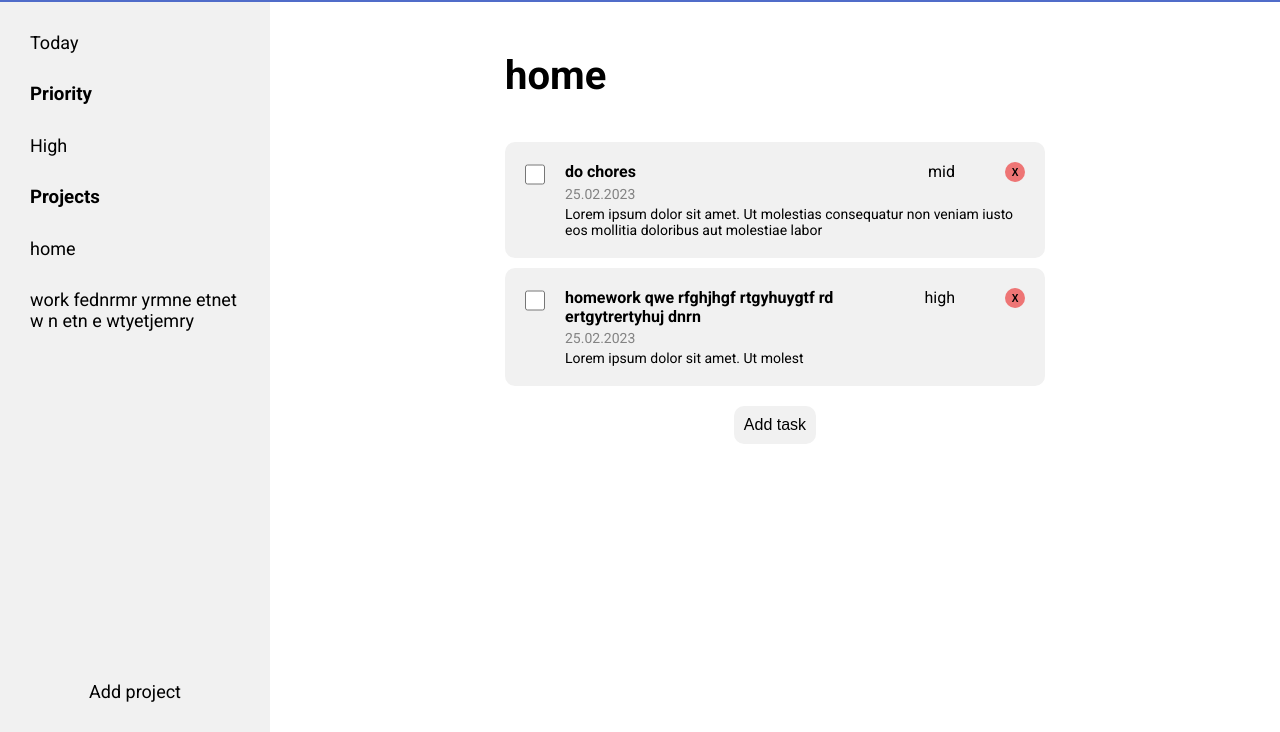
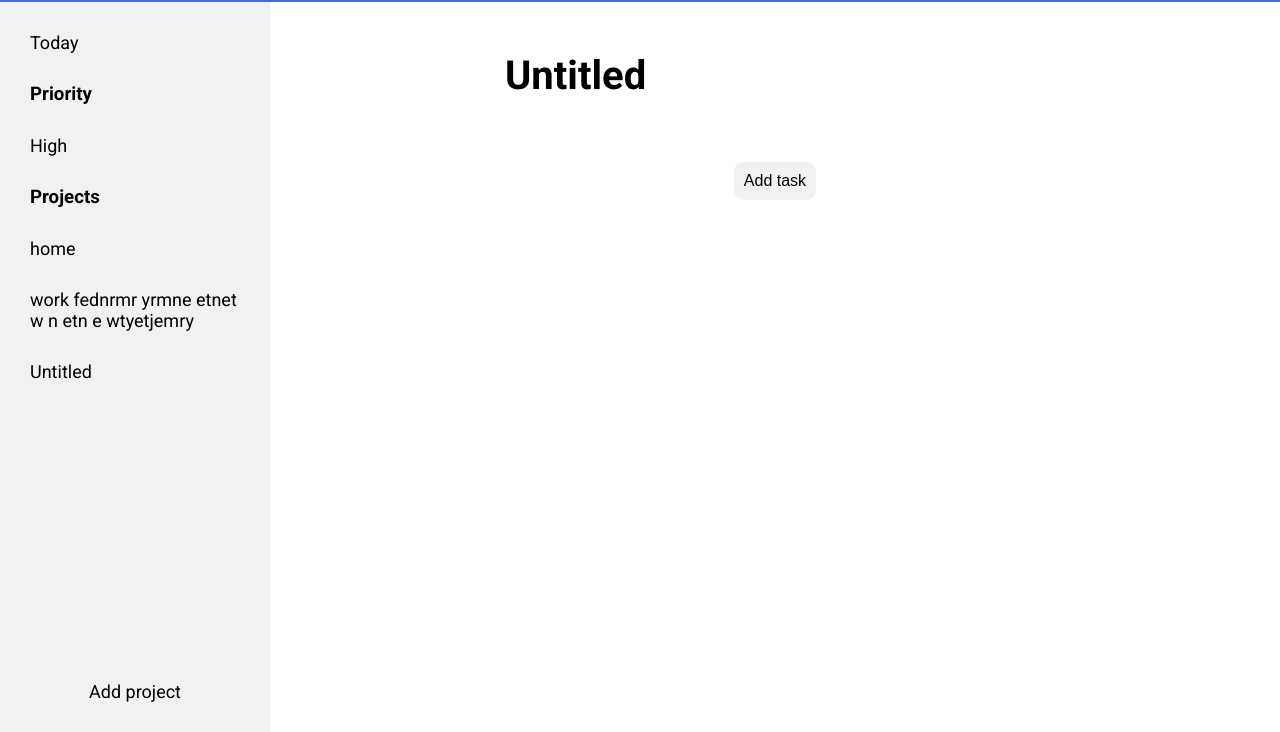
Before and after one commit to golkii/todo-list, a website built with webpack: page dist/index.html in a window 1280 px wide. Both pictures are taken after a click on the element "Add project". Shown: the part 68-800 px from the top of the page. Built offline with nearby package versions, Linux system fonts and the light colour scheme; what autosize would draw is missing.

Commit message:
Made adding project

```diff
--- a/src/displayController.js
+++ b/src/displayController.js
@@ -1,24 +1,27 @@
 import autosize from "autosize";
 
 const displayController = (function () {
-  let projectsHeader = document.getElementById('side-block-container');
   let taskContainer = document.querySelector('.task-container');
   let addTaskButton = document.getElementById('add-task-button');
+  let projectsContainer = document.getElementById('projects-container');
 
-  const generatePage = (projects) => {
+  const generatePage = (projects, position) => {
+    projectsContainer.innerHTML = '';
     projects.forEach((project) => {
-      generateProjects(project);
+      generateProjects(project, projects);
     });
-    generateProjectPage(projects[0], projects);
+    generateProjectPage(projects[position], projects);
   }
 
   // Function generates projects on sidebar
-  const generateProjects = (project) => {
+  const generateProjects = (project, projects) => {
     let newProject = document.createElement('div');
     newProject.textContent = project.getTitle();
     newProject.classList.add('side-block');
-    projectsHeader.append(newProject);
-    newProject.addEventListener('click', () => generateProjectPage(project));
+    projectsContainer.append(newProject);
+    newProject.addEventListener('click', () => {
+      generateProjectPage(project, projects);
+    });
   }
 
   // Function generates tasks in main block
@@ -69,7 +72,7 @@ const displayController = (function () {
   }
 
   //Function generates main header
-  const generateHeader = (project) => {
+  const generateHeader = (project, projects) => {
     console.log('Called generateHeader()');
 
     let projectHeader = document.getElementById('main-header');
@@ -83,16 +86,13 @@ const displayController = (function () {
     projectHeader.addEventListener('change', () => {
       console.log(project);
       project.setTitle(projectHeader.value);
+      projectsContainer.innerHTML = '';
+      projects.forEach((project) => {
+        generateProjects(project, projects);
+      });
       generateHeader(project);
     });
     autosize.update(projectHeader);
-  }
-
-  const changeHead = (e) => {
-    let projectHeader = document.getElementById('main-header');
-    console.log(project);
-    project.setTitle(projectHeader.value);
-    generateHeader(project);
   }
 
   //Function generates main page
@@ -101,7 +101,7 @@ const displayController = (function () {
     addTaskButton.removeEventListener('click', () => { });
     addTaskButton.classList.remove('hide');
     taskContainer.innerHTML = '';
-    generateHeader(project);
+    generateHeader(project, projects);
     addTaskButton.addEventListener('click', () => { generateTaskForm(project) });
 
     let tasks = project.getAllTasks();
--- a/src/index.js
+++ b/src/index.js
@@ -11,14 +11,6 @@ let task1 = new Task('do chores', 'Lorem ipsum dolor sit amet. Ut molestias cons
 let task2 = new Task('homework qwe rfghjhgf rtgyhuygtf rd ertgytrertyhuj dnrn', 'Lorem ipsum dolor sit amet. Ut molest', '25.02.2023', 'high');
 project.addTask(task1);
 project.addTask(task2);
-// let temp = project.getAllTasks();
-
-// console.log(project.getTask(0));
-
-//displayController.generateProjects(project);
-
-// displayController.generateHeader(project);
-// displayController.generateTask(project.getTask(0));
 
 let workProject = new Project('work fednrmr yrmne etnet w n etn e wtyetjemry');
 
@@ -29,12 +21,14 @@ workProject.addTask(workTask1);
 workProject.addTask(workTask2);
 workProject.addTask(workTask3);
 
-// console.log(temp.indexOf(workTask1));
-
 allProjects.push(project);
 allProjects.push(workProject);
 
-// displayController.generateProjects(project);
-// displayController.generateProjects(workProject);
-// displayController.generateProjectPage(project);
-displayController.generatePage(allProjects);
+displayController.generatePage(allProjects, 0);
+
+let addProjectButton = document.getElementById('add-project-button');
+addProjectButton.addEventListener('click', () => {
+    let newProject = new Project('Untitled');
+    allProjects.push(newProject);
+    displayController.generatePage(allProjects, allProjects.length - 1);
+});
--- a/src/style.css
+++ b/src/style.css
@@ -37,7 +37,9 @@ p {
   padding: 20px;
   display: flex;
   flex-direction: column;
-  justify-content: space-between;
+  gap: 10px;
+  /* justify-content:flex-start; */
+  position: relative;
 }
 
 .side-block-container {
@@ -71,6 +73,9 @@ p {
 
 #add-project-button {
   justify-content: center;
+  position: absolute;
+  bottom: 20px;
+  width: calc(100% - 60px);
 }
 
 #main {
```
Also changed, not shown: dist/index.html, dist/main.js.
